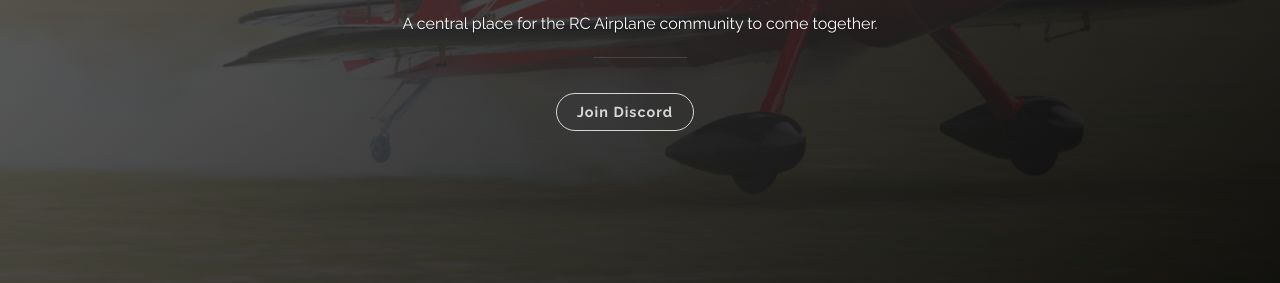
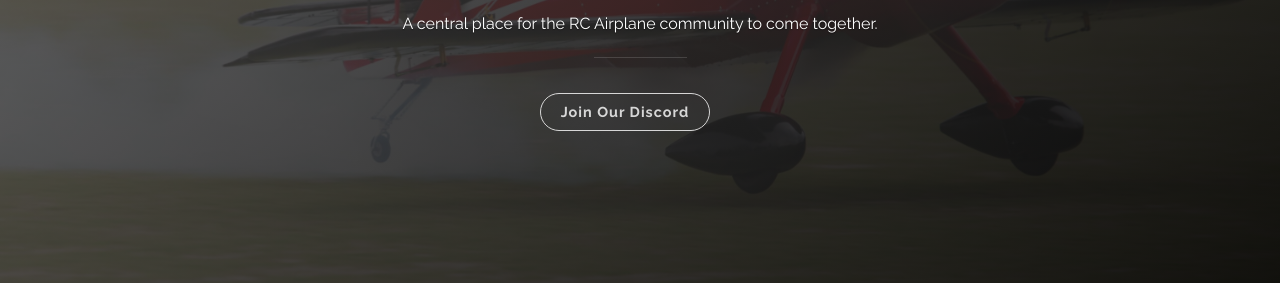
Before and after one commit to oryfoxer/oryfoxer.github.io, a Jekyll site: the page built from index.html, in a window 1280 px wide. Shown: the part 484-767 px from the top of the page. Built offline with Jekyll 4.4.1, drawn with Linux system fonts in a browser that asks for light colours; the list of posts is cut into pages by our own code.

Commit message:
Update header.html

```diff
--- a/_includes/header.html
+++ b/_includes/header.html
@@ -22,7 +22,7 @@
           <nav class="cover-navigation cover-navigation--primary">
             <ul class="navigation">
               <li class="navigation__item"><a href="https://discord.gg/ewhu24JfCg"
-                  class="blog-button">Join Discord</a></li>
+                  class="blog-button">Join Our Discord</a></li>
             </ul>
           </nav>
 
```
